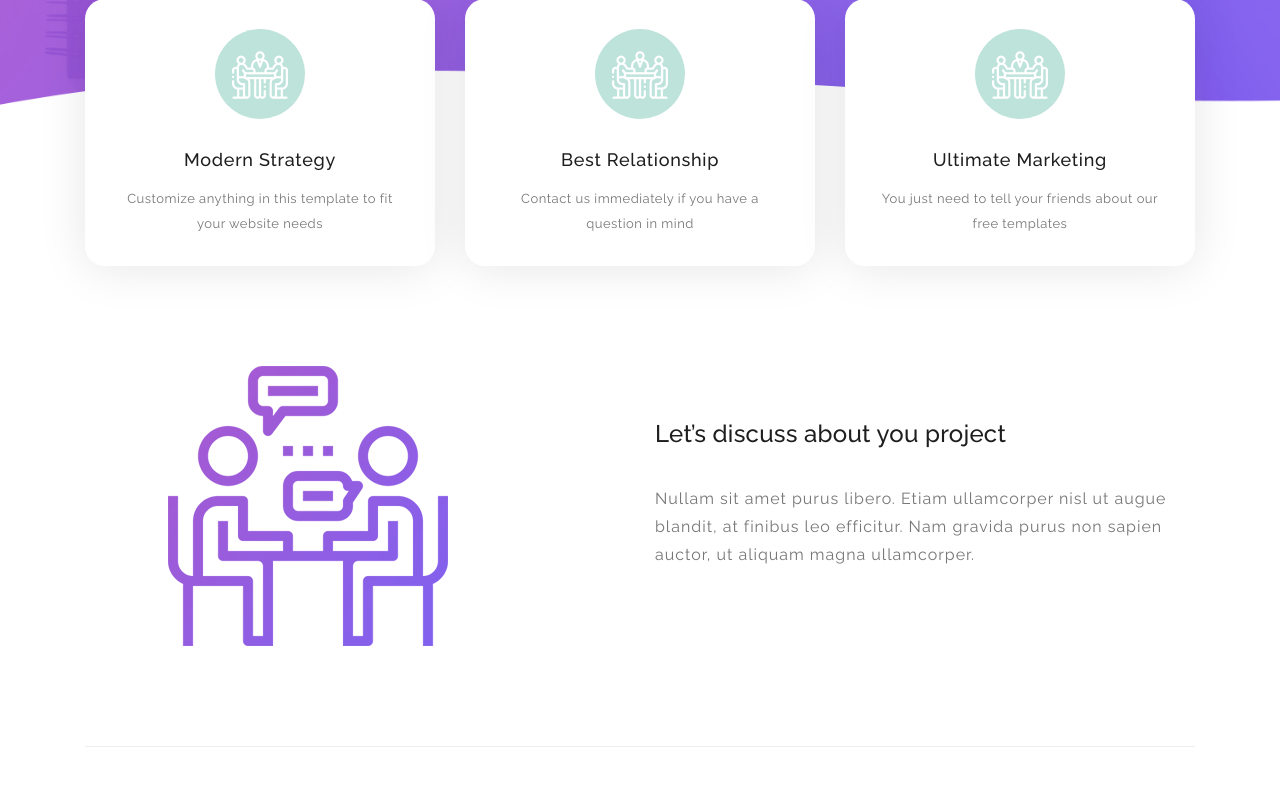
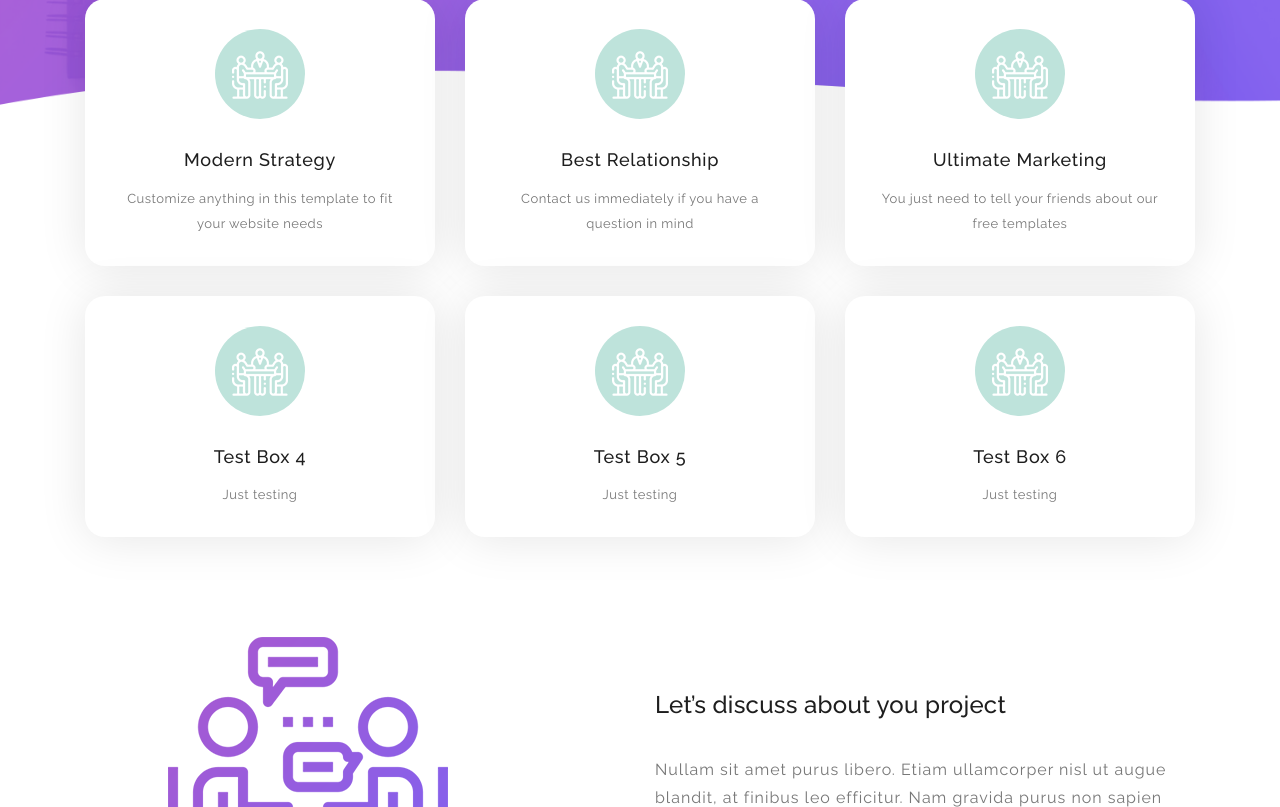
Before and after one commit to wangvictoria/HeartConnections, a Django app: page /LoveAajKalApp/ in a window 1280 px wide. Shown: the part 611-1418 px from the top of the page. Run offline with Django 3.2, Linux system fonts and the light colour scheme; grey boxes labelled with a size stand in for pictures from a placeholder-image service; some libraries are stand-ins or nearby versions.

Commit message:
Adding more boxes

```diff
--- a/LoveAajKalApp/templates/base_generic.html
+++ b/LoveAajKalApp/templates/base_generic.html
@@ -127,6 +127,42 @@
                                 </div>
                                 <h5 class="features-title">Ultimate Marketing</h5>
                                 <p>You just need to tell your friends about our free templates</p>
+                            </div>
+                        </div>
+                        <!-- ***** Features Small Item End ***** -->
+
+                        <!-- ***** Features Small Item Start ***** -->
+                        <div class="col-lg-4 col-md-6 col-sm-6 col-12" data-scroll-reveal="enter bottom move 50px over 0.6s after 0.6s">
+                            <div class="features-small-item">
+                                <div class="icon">
+                                    <i><img src="{% static 'images/featured-item-01.png' %}" alt=""></i>
+                                </div>
+                                <h5 class="features-title">Test Box 4</h5>
+                                <p>Just testing</p>
+                            </div>
+                        </div>
+                        <!-- ***** Features Small Item End ***** -->
+
+                        <!-- ***** Features Small Item Start ***** -->
+                        <div class="col-lg-4 col-md-6 col-sm-6 col-12" data-scroll-reveal="enter bottom move 50px over 0.6s after 0.6s">
+                            <div class="features-small-item">
+                                <div class="icon">
+                                    <i><img src="{% static 'images/featured-item-01.png' %}" alt=""></i>
+                                </div>
+                                <h5 class="features-title">Test Box 5</h5>
+                                <p>Just testing</p>
+                            </div>
+                        </div>
+                        <!-- ***** Features Small Item End ***** -->
+
+                        <!-- ***** Features Small Item Start ***** -->
+                        <div class="col-lg-4 col-md-6 col-sm-6 col-12" data-scroll-reveal="enter bottom move 50px over 0.6s after 0.6s">
+                            <div class="features-small-item">
+                                <div class="icon">
+                                    <i><img src="{% static 'images/featured-item-01.png' %}" alt=""></i>
+                                </div>
+                                <h5 class="features-title">Test Box 6</h5>
+                                <p>Just testing</p>
                             </div>
                         </div>
                         <!-- ***** Features Small Item End ***** -->
```
